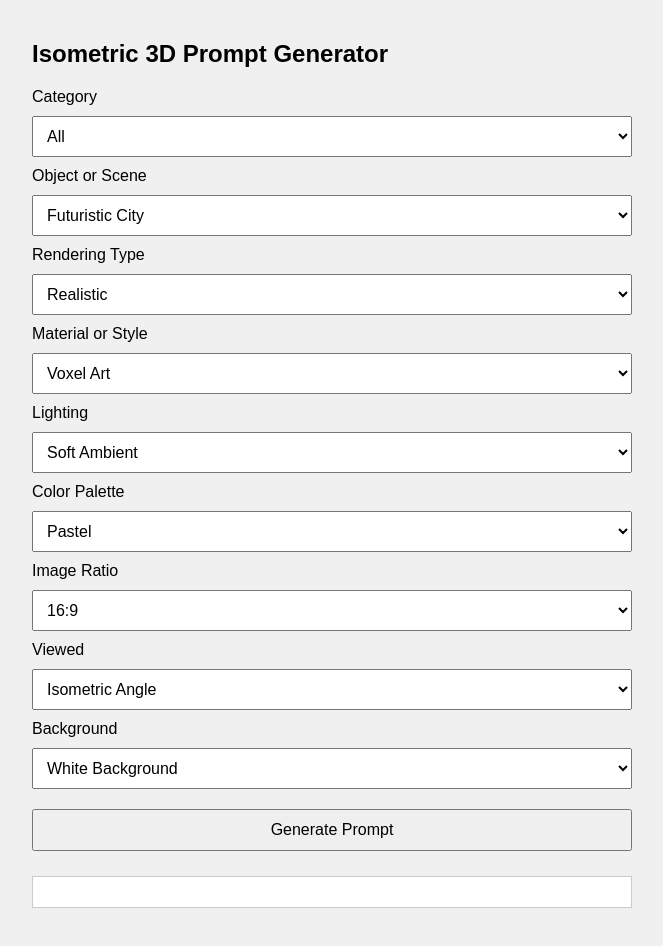
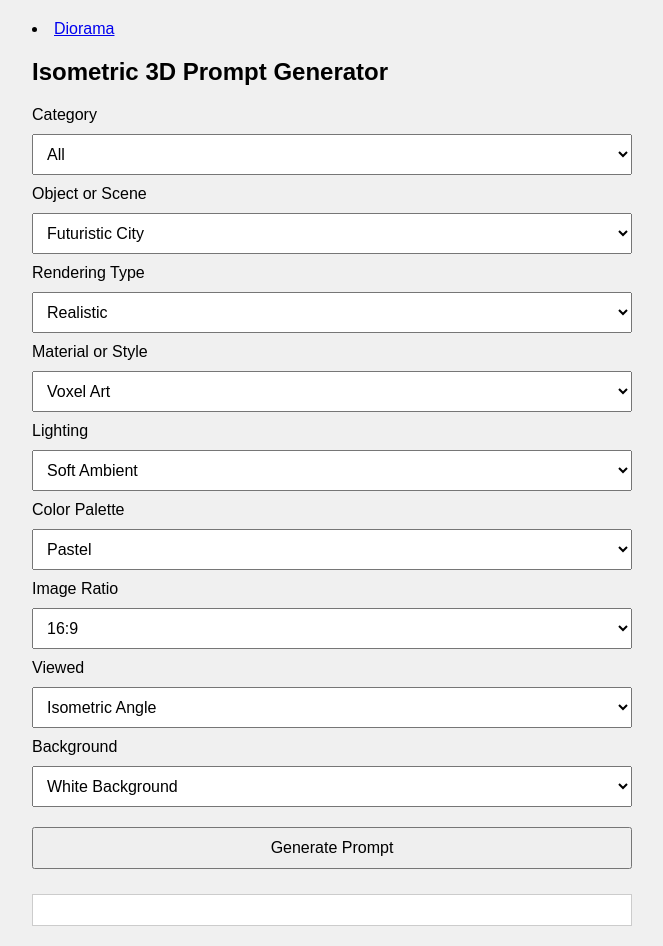
Before and after one commit to bilardos29/iso3dgenerator, a plain HTML site: page index.html in a window 1280 px wide. Shown: the whole page, without its empty margins (308-971 px from the left). Drawn offline with Linux system fonts and the light colour scheme.

Commit message:
Update index.html

```diff
--- a/index.html
+++ b/index.html
@@ -4,6 +4,9 @@
   <meta charset="UTF-8" />
   <meta name="viewport" content="width=device-width, initial-scale=1.0" />
   <title>Isometric 3D Prompt Generator</title>
+  <nav>
+    <li><a href="https://isometric3d.netlify.app/diorama-generator">Diorama</a></li>
+  </nav>
   <style>
     body {
       font-family: sans-serif;
```
